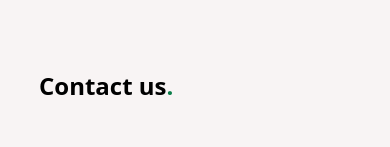
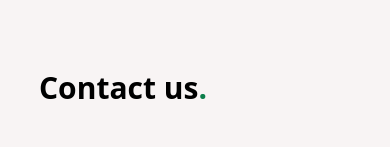
Before and after one commit to Abid357/qualityfactory-website, a React (Vite) app: page / in a window 390 px wide. Shown: the part 3589-3736 px from the top of the page. Built offline with nearby package versions, Linux system fonts and the light colour scheme.

Commit message:
update stat and fix text size in Contact title

```diff
--- a/src/Components/Home/Contact/Contact.tsx
+++ b/src/Components/Home/Contact/Contact.tsx
@@ -10,7 +10,7 @@ import formImg from "/ContactUs/ContactForm.png";
 export default function Contact() {
   return (
     <>
-      <p className="flex font-bold text-2xl lg:text-4xl xl:text-5xl whitespace-nowrap mb-5">
+      <p className="flex font-bold text-3xl lg:text-4xl xl:text-5xl whitespace-nowrap mb-5">
         Contact us<span className="text-[#0C7E4A]">.</span>
       </p>
       <div className="flex flex-col lg:flex-row items-center lg:justify-between my-10 gap-10">
--- a/src/Components/Home/Stats/Stats.tsx
+++ b/src/Components/Home/Stats/Stats.tsx
@@ -39,7 +39,7 @@ export default function Stats() {
     {
       icon: Boxes,
       alt: "Daily Boxes Produced",
-      value: 4000,
+      value: 5000,
       label: "Daily Boxes Produced",
       suffix: "+",
     },
```
